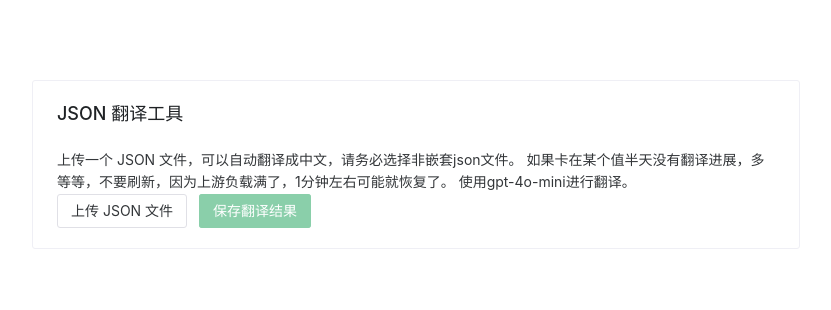
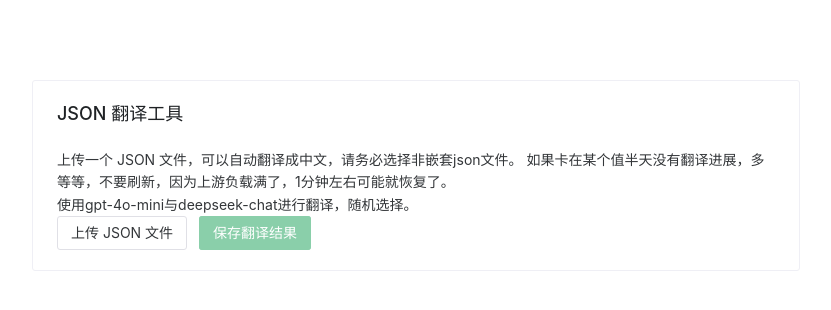
Before and after one commit to ahasasjeb/json-fanyi, a Vue app: page / in a window 1280 px wide. Shown: the top 310 px of the page, without its empty margins (224-1055 px from the left). Built offline with nearby package versions, Linux system fonts and the light colour scheme.

Commit message:
deepseek

```diff
--- a/src/components/UploadForm.vue
+++ b/src/components/UploadForm.vue
@@ -112,8 +112,8 @@ const saveToFile = () => {
     <n-card title="JSON 翻译工具">
       <p>
         上传一个 JSON 文件，可以自动翻译成中文，请务必选择非嵌套json文件。
-        如果卡在某个值半天没有翻译进展，多等等，不要刷新，因为上游负载满了，1分钟左右可能就恢复了。
-        使用gpt-4o-mini进行翻译。
+        如果卡在某个值半天没有翻译进展，多等等，不要刷新，因为上游负载满了，1分钟左右可能就恢复了。<br />
+        使用gpt-4o-mini与deepseek-chat进行翻译，随机选择。
       </p>
       <n-space vertical>
         <n-space>
```
